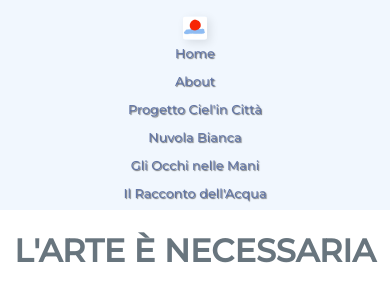
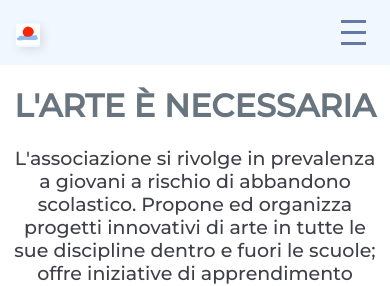
Before and after one commit to fguerin555/linkablesite, a React (Create React App) app: page / in a window 390 px wide. Shown: the top 286 px of the page. Built offline with nearby package versions, Linux system fonts and the light colour scheme.

Commit message:
MenuHamburger OK

```diff
--- a/src/components/Navbar.js
+++ b/src/components/Navbar.js
@@ -1,34 +1,66 @@
-import React from "react";
+import React, { useState } from "react";
 import { Link } from "react-router-dom";
 import "../Global.css";
-import styles from "./navbar.module.css"; // Décommentez cette ligne
-import logoNavbar from "../assets/img/logoNavbar.png"; // Importez l'image ici
+import styles from "./navbar.module.css";
+import logoNavbar from "../assets/img/logoNavbar.png";
 
 const Navbar = () => {
+  const [menuOpen, setMenuOpen] = useState(false);
+
+  const toggleMenu = () => {
+    setMenuOpen(!menuOpen);
+  };
+
+  const closeMenu = () => {
+    setMenuOpen(false);
+  };
+
   return (
     <nav className={styles.navbar}>
       <div className={styles.navbarLogo}>
         <img src={logoNavbar} alt="Logo" />
       </div>
 
-      <ul className={styles.navbarLinks}>
+      <div className={styles.hamburger} onClick={toggleMenu}>
+        <span className={styles.bar}></span>
+        <span className={styles.bar}></span>
+        <span className={styles.bar}></span>
+      </div>
+
+      <ul
+        className={`${styles.navbarLinks} ${
+          menuOpen ? styles.active : styles.hidden
+        }`}
+      >
         <li>
-          <Link to="/">Home</Link>
+          <Link to="/" onClick={closeMenu}>
+            Home
+          </Link>
         </li>
         <li>
-          <Link to="/About">About</Link>
+          <Link to="/About" onClick={closeMenu}>
+            About
+          </Link>
         </li>
         <li>
-          <Link to="/Ciel">Progetto Ciel'in Città</Link>
+          <Link to="/Ciel" onClick={closeMenu}>
+            Progetto Ciel'in Città
+          </Link>
         </li>
         <li>
-          <Link to="/Nuvola"> Nuvola Bianca</Link>
+          <Link to="/Nuvola" onClick={closeMenu}>
+            Nuvola Bianca
+          </Link>
         </li>
         <li>
-          <Link to="/Occhi"> Gli Occhi nelle Mani</Link>
+          <Link to="/Occhi" onClick={closeMenu}>
+            Gli Occhi nelle Mani
+          </Link>
         </li>
         <li>
-          <Link to="/Acqua"> Il Racconto dell'Acqua</Link>
+          <Link to="/Acqua" onClick={closeMenu}>
+            Il Racconto dell'Acqua
+          </Link>
         </li>
       </ul>
     </nav>
--- a/src/components/navbar.module.css
+++ b/src/components/navbar.module.css
@@ -2,12 +2,12 @@
   width: 100%;
   display: flex;
   box-sizing: border-box;
-  justify-content: flex-start; /* Déplacer les éléments vers la gauche */
+  justify-content: space-between;
   align-items: center;
   padding: 1em 2em;
-  /* background: linear-gradient(160deg, #eab8f0, #f5d97ea3); */
-  /* background: rgba(200, 251, 245, 0.831); */
   background-color: #90bcf220;
+  position: relative;
+  z-index: 10;
 }
 
 .navbarLogo img {
@@ -16,22 +16,40 @@
   width: 2em;
   height: 2em;
   margin-top: 8px;
-  margin-right: 0; /* Supprimer l'espace entre le logo et le bord gauche */
+  margin-right: 0;
 }
 
+/* Hamburger button */
+.hamburger {
+  display: none;
+  flex-direction: column;
+  cursor: pointer;
+  padding: 0.5em;
+}
+
+.navbarLinks.hidden {
+  display: none;
+}
+.bar {
+  width: 25px;
+  height: 3px;
+  background-color: #6477a6;
+  margin: 4px 0;
+  transition: 0.4s;
+}
+
+/* Navigation links */
 .navbarLinks {
   font-family: "source-sans-pro.regular", Arial, sans-serif;
   list-style: none;
-  display: flex; /* Utilisation de flexbox pour l'alignement */
-  justify-content: center;
+  display: flex;
+  justify-content: space-around;
   align-items: center;
   gap: 1em;
   margin: 0;
   padding: 0;
   width: 100%;
   max-width: 90%;
-  justify-content: space-around;
-  /* Déplacer les liens de navigation vers la droite */
 }
 
 .navbarLinks li {
@@ -41,7 +59,6 @@
 .navbarLinks a {
   font-family: "font-montserrat-medium", Arial, sans-serif;
   text-decoration: none;
-  /* color: rgb(27, 77, 139); */
   color: #6477a6;
   text-shadow: 1px 1px 1px rgba(0, 0, 0, 0.5);
   font-size: 1.5rem;
@@ -50,48 +67,75 @@
 
 .navbarLinks a:hover {
   color: #f9210d;
-  text-shadow: 1px 1px 1px rgba(0, 0, 0, 0.5);
   cursor: pointer;
 }
 
 .navMenu li {
-  margin: 0 1em; /* Espacement entre les éléments de la liste */
+  margin: 0 1em;
 }
 
-@media (max-width: 1224px) {
-  .navbar {
+/* Responsive styles */
+@media (max-width: 1220px) {
+  .hamburger {
+    display: flex;
+  }
+
+  .navbarLinks {
+    position: absolute;
+    top: 100%;
+    right: 0;
+    background-color: #ffffffee;
     flex-direction: column;
-    align-items: flex-start; /* Correction de la syntaxe */
-    display: flex;
-    justify-content: center;
-    align-items: center;
+    align-items: flex-start;
+    width: 250px;
+    padding: 1em;
+    transform: translateX(100%);
+    transition: transform 0.3s ease-in-out;
+    box-shadow: -2px 2px 10px rgba(0, 0, 0, 0.1);
   }
-  .navbarLinks {
-    flex-direction: column;
-    gap: 10px;
+
+  .navbarLinks.active {
+    transform: translateX(0);
   }
+
+  .navbarLinks li {
+    margin: 1em 0;
+    width: 100%;
+  }
+
+  .navbarLinks a {
+    font-size: 1.2rem;
+    width: 100%;
+    display: block;
+  }
+}
+
 @media (max-width: 768px) {
   .navbar {
     padding: 0.5em 1em;
   }
+
   .navbarLogo img {
     width: 1.5em;
     height: 1.5em;
   }
+
   .navbarLinks a {
-      font-size: 0.8em;
+    font-size: 1rem;
   }
 }
+
 @media (max-width: 509px) {
   .navbar {
     padding: 0.5em 1em;
   }
+
   .navbarLogo img {
     width: 1.5em;
     height: 1.5em;
   }
+
   .navbarLinks a {
-      font-size: 0.8em;
+    font-size: 0.9rem;
   }
 }
-}
--- a/src/pages/AboutFile/About.js
+++ b/src/pages/AboutFile/About.js
@@ -138,6 +138,18 @@ const About = () => {
             con Unione Italiana dei Ciechi con Unione Italiana dei Ciechi e
             degli Ipovedenti, con Auser e con il Polo Culturale Le Clarisse.
           </p>
+          <p>
+            2025 Ideazione ed ora in fase di attuazione del progetto “IL
+            RACCONTO DELL'ACQUA” finanziato dall’Unione Europea Next Generation
+            EU nell’ambito del PNRR. Una manifestazione vincitrice dell’Avviso
+            Pubblico Artes et Iubilaeum – 2025 per il Giubileo di Roma. Gli
+            eventi, tutti a ingresso gratuito, si terranno da Settembre a
+            Novembre 2025 intorno al tema l'acqua, elemento fondativo della
+            storia di Roma, fonte d’ispirazione per l’immaginario artistico,
+            risorsa naturale preziosa, è sempre più al centro di riflessioni
+            contemporanee legate all’unione, alla condivisione e alla
+            sostenibilità.
+          </p>
         </div>
         <div className={styles.ImageContainer}>
           <div className={styles.ImageWrapper}>
--- a/src/pages/AcquaFile/Acqua.module.css
+++ b/src/pages/AcquaFile/Acqua.module.css
@@ -61,6 +61,9 @@ h3 {
   gap: 8px;
   margin-top: 20px;
 }
+.Links img {
+  border-radius: 5px;
+}
 
 .logo {
   width: 35px;
@@ -71,12 +74,12 @@ h3 {
 }
 
 .iconImage {
+  border-radius: 8px;
   width: 35px;
   height: 35px;
 }
 
 @media (max-width: 1224px) {
-}
   .Presentation p {
     min-width: 95%;
     text-align: justify;
@@ -87,6 +90,7 @@ h3 {
   .logo {
     width: 30px;
     height: 30px;
+    border-radius: 8px;
   }
 
   .Links span {
@@ -98,6 +102,10 @@ h3 {
     align-items: center;
     gap: 8px;
     margin-top: 20px;
+  }
+  .Links img {
+    border-radius: 5cqmin;
+  }
 }
 
 @media (max-width: 768px) {
@@ -152,6 +160,7 @@ h3 {
   .logo {
     width: 30px;
     height: 30px;
+    border-radius: 8px;
   }
 
   .Links span {
@@ -163,6 +172,9 @@ h3 {
     align-items: center;
     gap: 8px;
     margin-top: 20px;
+  }
+  .Links img {
+    border-radius: 5svh;
   }
 }
 
@@ -219,7 +231,6 @@ h3 {
     width: 30px;
     height: 30px;
   }
-
   .Links span {
     font-size: 20px;
     font-family: "font-montserrat-medium", Arial, sans-serif;
@@ -230,4 +241,7 @@ h3 {
     gap: 8px;
     margin-top: 20px;
   }
+  .Links img {
+    border-radius: 5px;
   }
+}
```
Also changed, not shown: 13 other files (tests, documents, lock files or other folders). Lines whose indentation alone changed are shown as unchanged.
